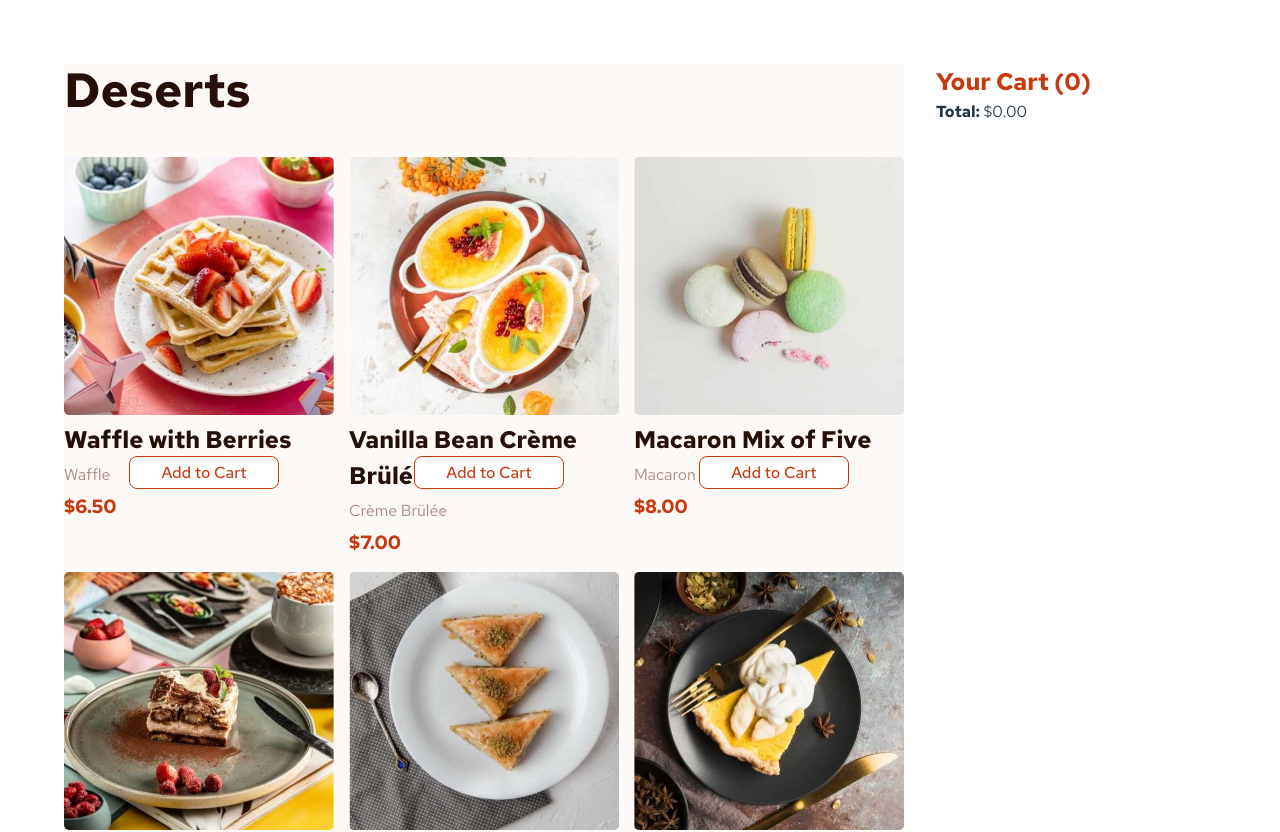
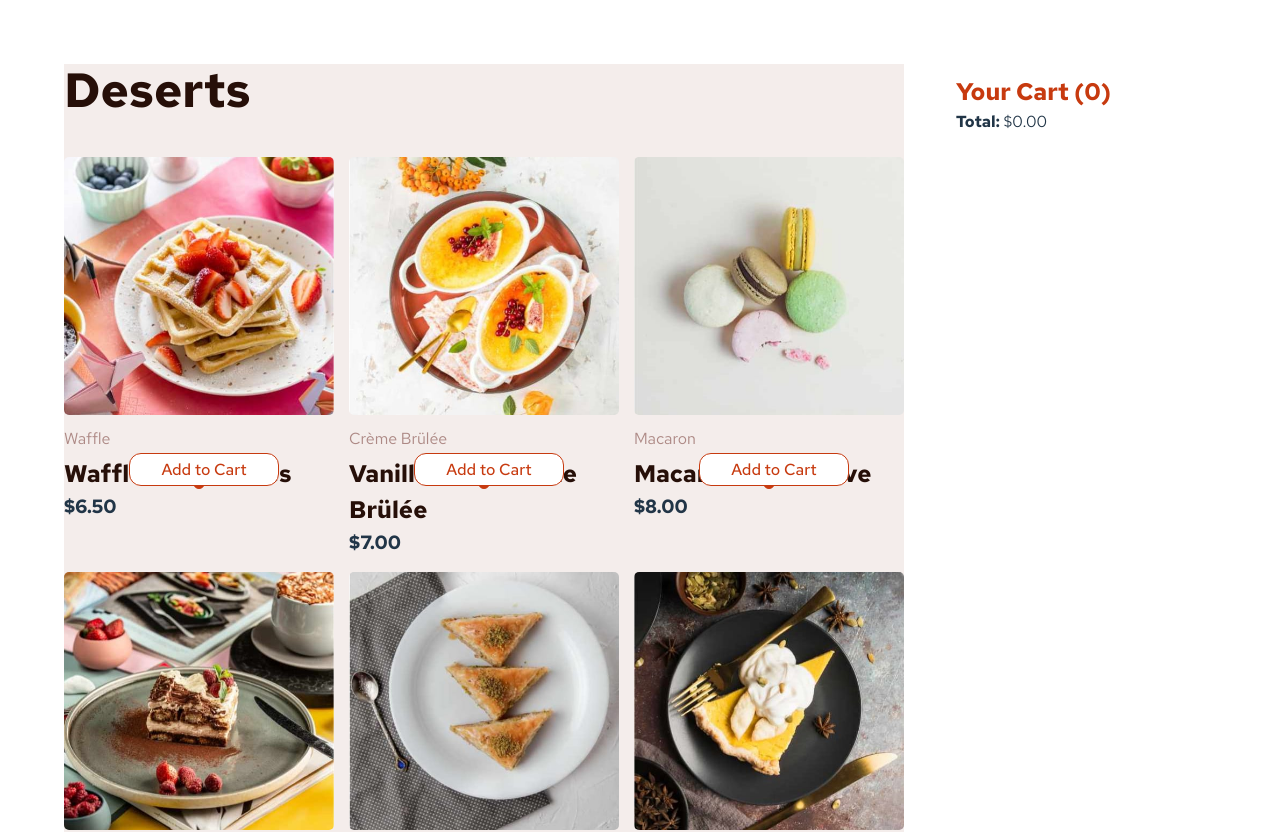
Before and after one commit to robs-am/shopping-list-with-cart, a React (Vite) app: page / in a window 1280 px wide. Shown: the top 832 px of the page. Built offline with nearby package versions, Linux system fonts and the light colour scheme.

Commit message:
feat: change cart details

```diff
--- a/src/components/CartWidget/cart-widget.module.scss
+++ b/src/components/CartWidget/cart-widget.module.scss
@@ -1,14 +1,15 @@
 @import '../../styles/variables.scss';
 
+.cartCotainer {
+  background: #fff;
+  border-radius: 12px;
+  padding: 10px 20px;
   h2 {
-
     color: $red;
-  font-weight: $font-weight-bold
-
+    font-weight: $font-weight-bold;
   }
 
   .container {
-
     display: flex;
     border: none;
     background: none;
@@ -22,10 +23,9 @@ h2 {
       outline: 1px solid white;
     }
 
-
     .shoppingCart {
       height: 3em;
-    padding: 1.5rem .4rem;
+      padding: 1.5rem 0.4rem;
       will-change: filter;
       transition: filter 300ms;
     }
@@ -76,5 +76,5 @@ h2 {
       text-align: right;
       font-weight: bold;
     }
-
   }
+}
--- a/src/components/CartWidget/index.tsx
+++ b/src/components/CartWidget/index.tsx
@@ -12,7 +12,7 @@ const CartWidget: React.FC = () => {
   const totalPrice = cart.reduce((total, product) => total + product.price * product.quantity, 0);
 
   return (
-    <div>
+    <div className={classes.cartCotainer}>
       <h2 className={classes.cartCounter}>Your Cart ({totalItems})</h2>
 
       <div className={classes.cartDetails}>
--- a/src/components/Product/index.tsx
+++ b/src/components/Product/index.tsx
@@ -50,8 +50,9 @@ const Product: React.FC = () => {
                   className={classes.productImage}
                 />
               </picture>
+              <p>{product.name}</p>
               <h2>{product.description}</h2>
-              <p>{product.name}</p>
+
               <span>${product.price.toFixed(2)}</span>
 
               <div className={classes.quantityControls}>
@@ -63,7 +64,7 @@ const Product: React.FC = () => {
                     >
                       -
                     </button>
-                    <span>{quantity}</span>
+                    <span className={classes.productQuantity}>{quantity}</span>
                     <button
                       onClick={() => updateCartItemQuantity(product.id, quantity + 1)}
                       className={classes.incrementButton}
@@ -76,7 +77,7 @@ const Product: React.FC = () => {
                     onClick={() =>
                       addToCart({
                         id: product.id,
-                        name: product.name,
+                        name: product.description,
                         price: product.price,
                         quantity: 1
                       })
--- a/src/components/Product/product.module.scss
+++ b/src/components/Product/product.module.scss
@@ -1,7 +1,7 @@
 @import '../../styles/variables.scss';
 
 .productList {
-  background-color: $rose-50;
+  background-color: $rose-100;
 
   .productTitle {
     font-size: 3rem;
@@ -35,7 +35,7 @@
       span {
         font-size: 1.2rem;
         font-weight: $font-weight-bold;
-        color: $red;
+
       }
 
     }
@@ -45,12 +45,17 @@
 .quantityControls {
   display: flex;
   align-items: center;
+  border: 1px solid $red;
+  background: $red;
+  border-radius: 20px;
+  padding:5px;
 
   button {
-    background-color: #fff;
-    color: $red;
-    border: 1px solid $red;
 
+    background:  $red;
+    border:1px solid #fff;
+    border-radius:50%;
+    padding: 5px;
     font-size: 1rem;
     cursor: pointer;
     margin: 0 5px;
@@ -63,6 +68,14 @@
     text-align: center;
     min-width: 30px;
     display: inline-block;
+    color:#fff;
+  }
+
+  .decrementButton, .incrementButton {
+    color: #fff;
+    background-color: $red;
+    border:1px solid #fff;
+    border-radius:50%;
   }
 }
 
@@ -73,11 +86,12 @@
   transform: translateX(-50%);
   background-color: white;
   color: $red;
-
+  border-radius:12px !important;
   cursor: pointer;
   font-size: 1rem;
   border: 1px solid $red;
   width:150px;
+  padding:5px;
 }
 
 .addToCartButton:hover {
@@ -105,12 +119,13 @@
     flex-shrink: 0;
   }
 
-  span {
+  .productQuantity {
     font-size: 1.2rem;
     margin: 0 10px;
     text-align: center;
     min-width: 30px;
     display: inline-block;
+    color: #fff;
   }
 }
 
--- a/src/index.scss
+++ b/src/index.scss
@@ -9,7 +9,7 @@
 
   color-scheme: light dark;
   color: rgba(255, 255, 255, 0.87);
-  background-color: $rose-50;
+  background-color: $rose-100;
 
   font-synthesis: none;
   text-rendering: optimizeLegibility;
```
Lines whose indentation alone changed are shown as unchanged.
